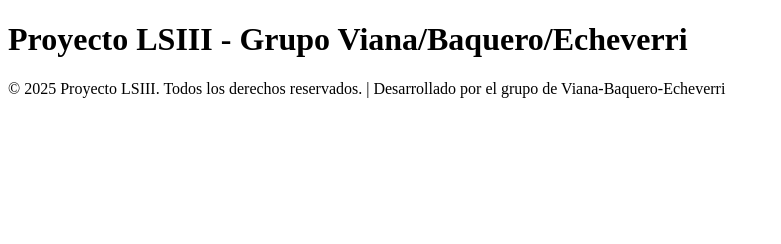
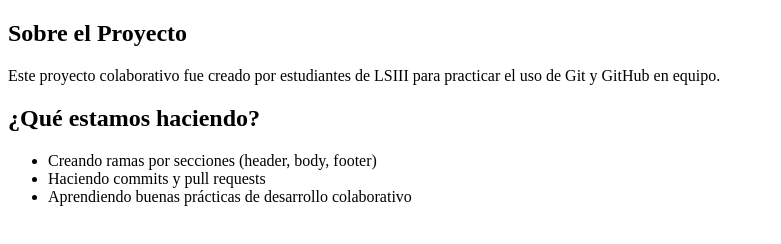
Before and after one commit to jsvianav/viana-baquero-echeverri-LSIII-2025-1, a plain HTML site: page index.html in a window 1280 px wide. Shown: the whole page, without its empty margins (0-781 px from the left). Drawn offline with Linux system fonts and the light colour scheme.

Commit message:
P2: Sección <main> agregada correctamente desde develop

```diff
--- a/index.html
+++ b/index.html
@@ -1,16 +1,22 @@
 <!DOCTYPE html>
 <html>
 <head>
-    <title>Proyecto LSIII - Grupo Viana/Baquero/Echeverri</title>
-    <meta charset="UTF-8">
+    <title>Proyecto LSIII 2023-01</title>
 </head>
 <body>
-    <header>
-        <h1>Proyecto LSIII - Grupo Viana/Baquero/Echeverri</h1>
-    </header>
-    <!-- Aquí trabajarán P2 (body), P3 (footer), etc. -->
-    <footer>
-        <p>&copy; 2025 Proyecto LSIII. Todos los derechos reservados. | Desarrollado por el grupo de Viana-Baquero-Echeverri</p>
-    </footer>
+    <main>
+        <section>
+            <h2>Sobre el Proyecto</h2>
+            <p>Este proyecto colaborativo fue creado por estudiantes de LSIII para practicar el uso de Git y GitHub en equipo.</p>
+        </section>
+        <section>
+            <h2>¿Qué estamos haciendo?</h2>
+            <ul>
+                <li>Creando ramas por secciones (header, body, footer)</li>
+                <li>Haciendo commits y pull requests</li>
+                <li>Aprendiendo buenas prácticas de desarrollo colaborativo</li>
+            </ul>
+        </section>
+    </main>
 </body>
 </html>
```
